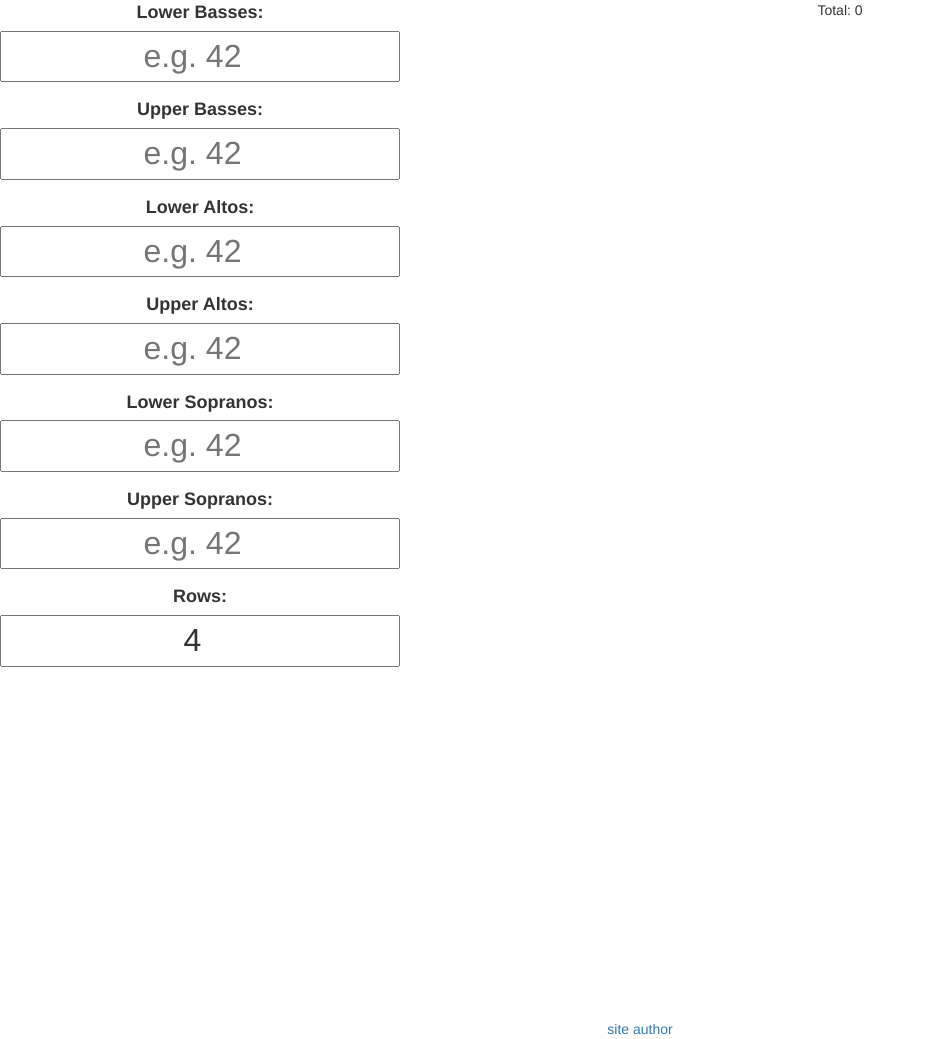
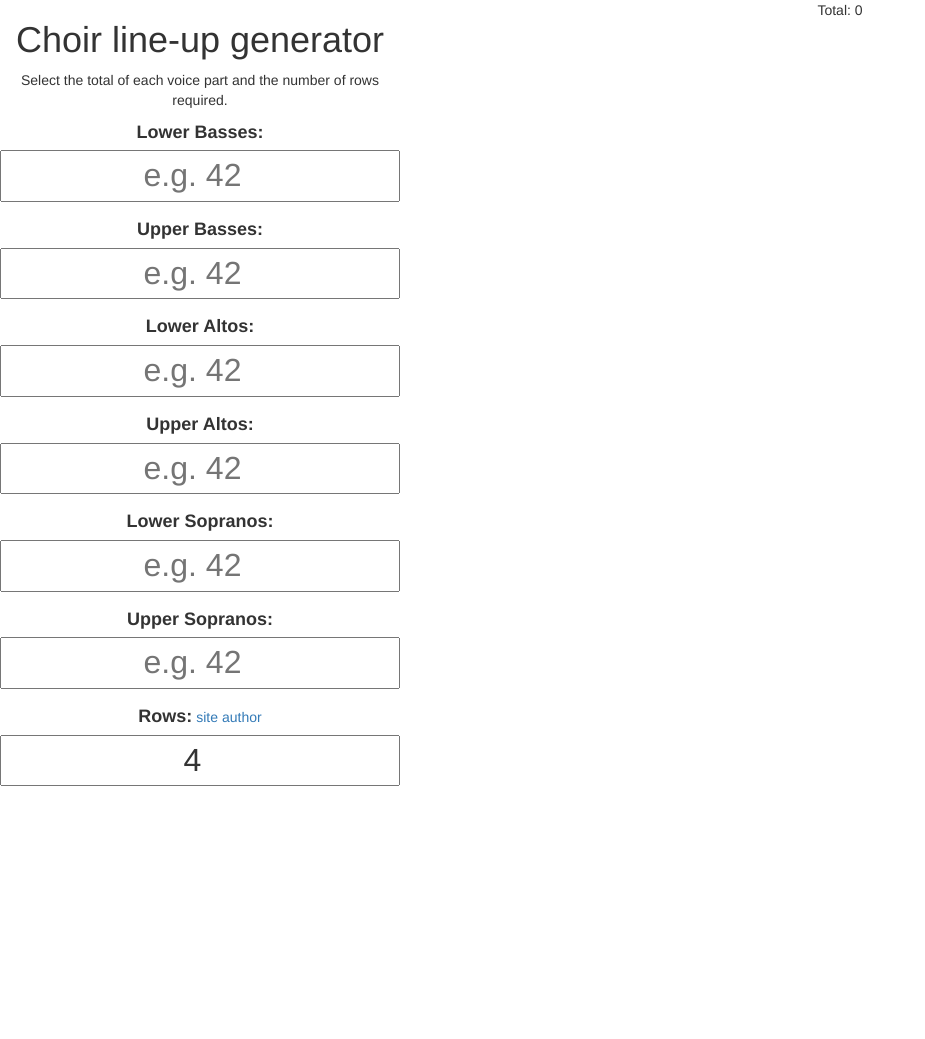
Before and after one commit to sihugh/ChoirDemo, a website: page site/default.html in a window 1280 px wide. Shown: the whole page, without its empty margins (0-925 px from the left). Drawn offline with nearby package versions, Linux system fonts and the light colour scheme.

Commit message:
Adding descriptive text to default

```diff
--- a/site/default.html
+++ b/site/default.html
@@ -3,16 +3,18 @@
     <head>
         <meta charset='UTF-8'>
         <meta name="viewport" content="width=device-width, initial-scale=1">
-        <meta name="description" content="Generate a lineup diagram for a choir of up to six parts" >
+        <meta name="description" content="Generate a line-up diagram for a choir of up to six parts" >
         <meta name="author" content="Simon Hughesdon" >
         <link href="//netdna.bootstrapcdn.com/bootstrap/3.1.1/css/bootstrap.min.css" rel="stylesheet" />
         <link href="styles/default.min.css" rel="stylesheet" />
         <link href="/images/favicon.ico" rel="icon" type="image/x-icon" />
-        <title>Choir Lineup Generator</title>
+        <title>Choir Line-up Generator</title>
     </head>
 <body>
     <section class="main">
         <div id="inputs">
+            <h1>Choir line-up generator</h1>
+            <p>Select the total of each voice part and the number of rows required.
             <ul>
                 <li>
                     <label for="lowerbasses">
@@ -55,6 +57,8 @@
                 Rows:
             </label>
             <input id="rows" name="rows" type="number" min="0" value="4" placeholder="Desired number of rows" />
+
+            <a href="https://plus.google.com/u/1/115320514323836621907" >site author</a>
         </div>
         <div id="results">
             <div id="choirsize">Total:</div>
@@ -63,7 +67,6 @@
             </canvas>
         </div>
     </section>
-    <a href="https://plus.google.com/u/1/115320514323836621907" >site author</a>
     <script src="//ajax.googleapis.com/ajax/libs/jquery/2.1.0/jquery.min.js"></script>
     <script src="js/default.min.js"></script>
 </body>
```
Also changed, not shown: site/styles/default.css (line endings or trailing spaces).
